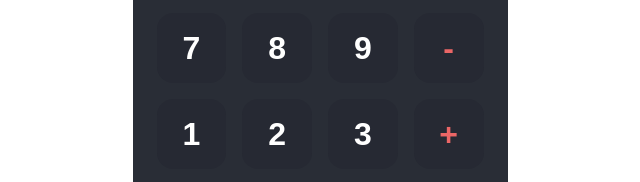
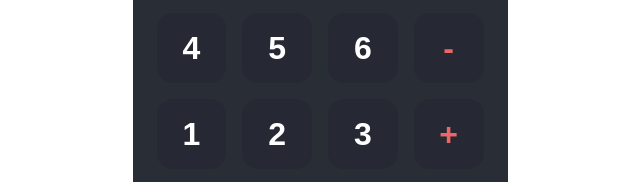
Before and after one commit to soiloil/soiloil.github.io, a plain HTML site: page index.html in a window 1280 px wide. Shown: the part 452-634 px from the top of the page, 320-960 px from the left. Drawn offline with Linux system fonts and the light colour scheme.

Commit message:
Update index.html

```diff
--- a/index.html
+++ b/index.html
@@ -55,15 +55,15 @@
                 </div>
 
                 <div data-key="4" class="key">
-                    <span>7</span>
+                    <span>4</span>
                 </div>
 
                 <div data-key="5" class="key">
-                    <span>8</span>
+                    <span>5</span>
                 </div>
 
                 <div data-key="6" class="key">
-                    <span>9</span>
+                    <span>6</span>
                 </div>
 
                 <div data-key="-" class="key operator">
```
